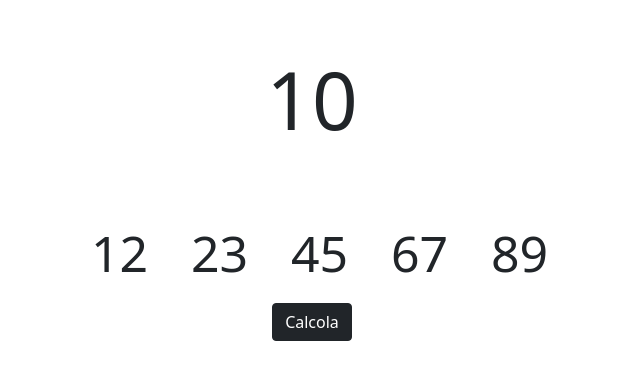
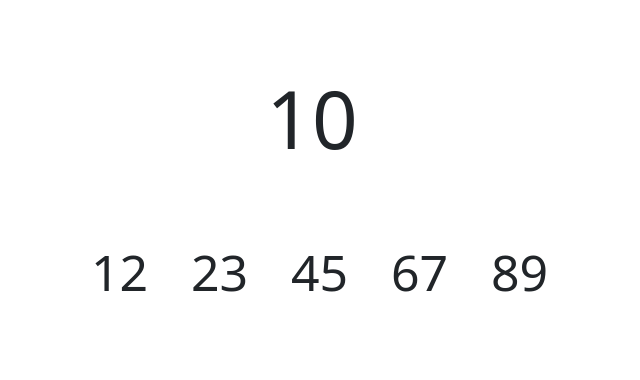
Before and after one commit to marcocareddu/js-simon, a plain HTML site: page index.html in a window 1280 px wide. Shown: the part 228-608 px from the top of the page, without its empty margins (328-968 px from the left). Drawn offline with nearby package versions, Linux system fonts and the light colour scheme.

Commit message:
HTML - Added d-none class to button

```diff
--- a/index.html
+++ b/index.html
@@ -44,7 +44,7 @@
                     <div class="numbers">67</div>
                     <div class="numbers">89</div>
                 </div>
-                <button class="btn btn-dark">Calcola</button>
+                <button class="btn btn-dark d-none">Calcola</button>
             </div>
 
         </div>
```
